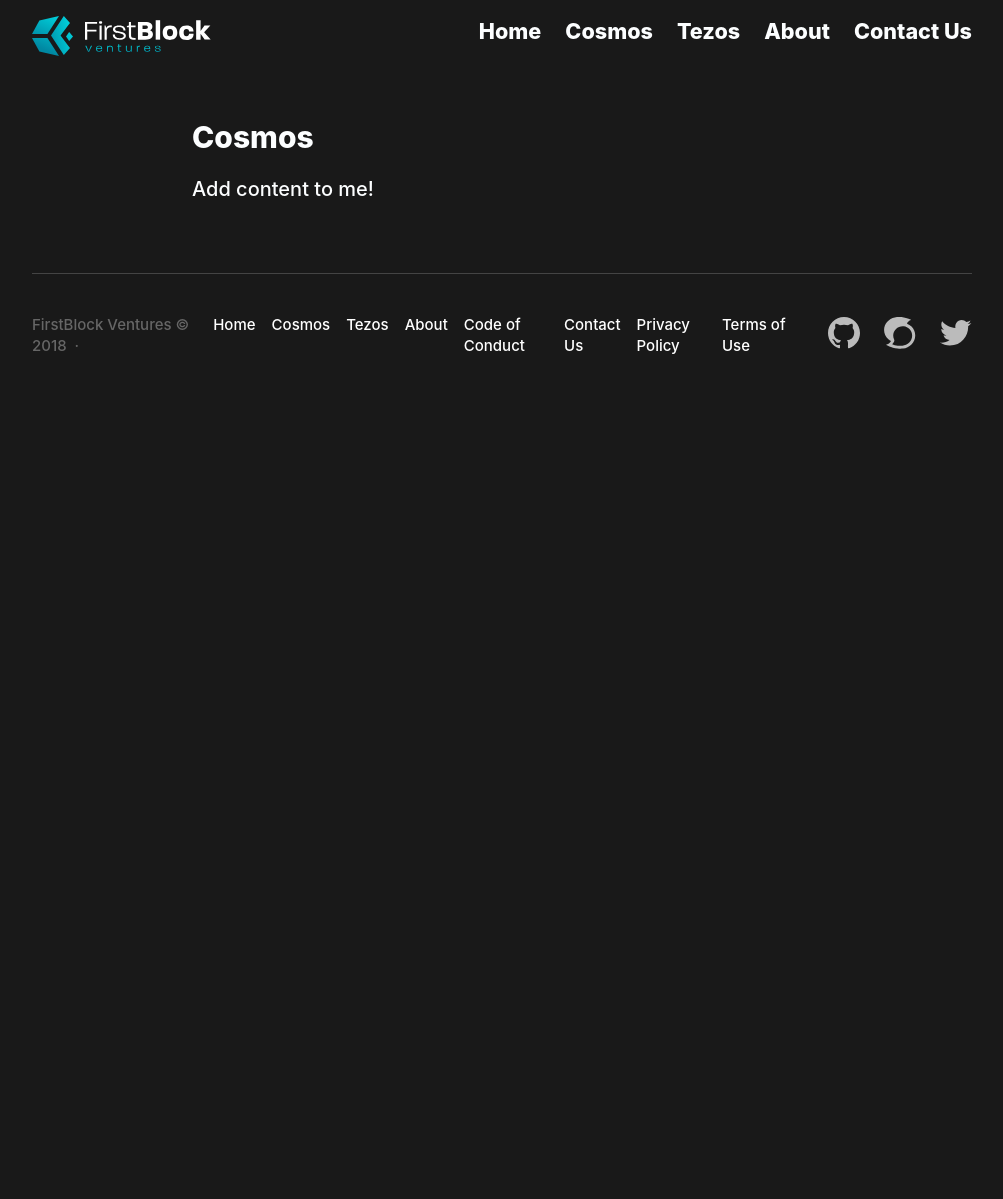
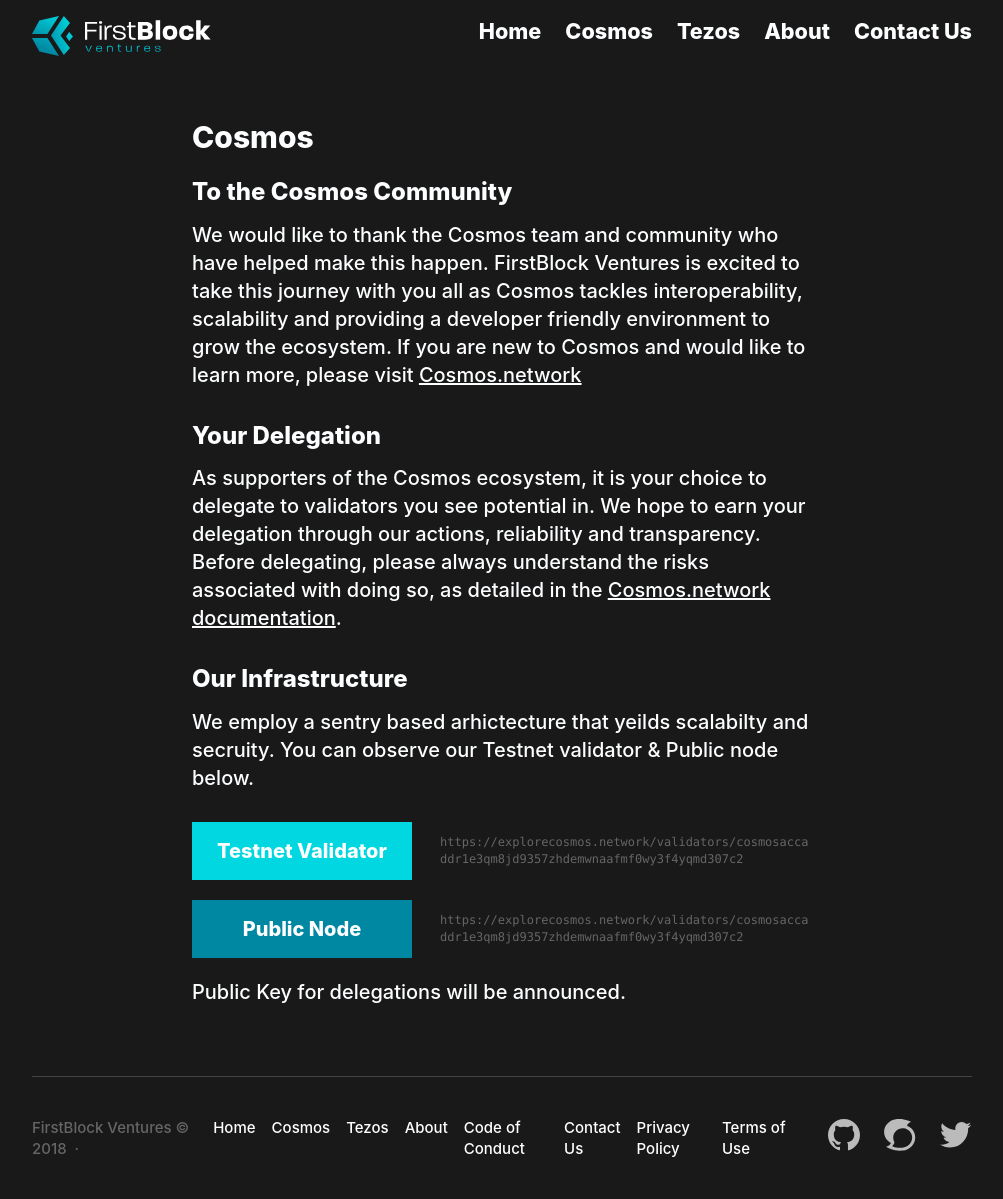
Before and after one commit to FirstBlock-CosmosVal/firstblock.io, a Jekyll site: the page built from cosmos.md, in a window 1280 px wide. Shown: the whole page, without its empty margins (138-1141 px from the left). Built offline with Jekyll 4.4.1, drawn with Linux system fonts in a browser that asks for light colours; before the commit the page ends 900 px from its top, so only the background shows below that.

Commit message:
Update cosmos.md

```diff
--- a/cosmos.md
+++ b/cosmos.md
@@ -5,4 +5,23 @@
 position: 1
 ---
 
-Add content to me!
+## To the Cosmos Community
+We would like to thank the Cosmos team and community who have helped make this happen. FirstBlock Ventures is excited to take this journey with you all as Cosmos tackles interoperability, scalability and providing a developer friendly environment to grow the ecosystem.  If you are new to Cosmos and would like to learn more, please visit [Cosmos.network](https://cosmos.network)
+
+## Your Delegation
+As supporters of the Cosmos ecosystem, it is your choice to delegate to validators you see potential in. We hope to earn your delegation through our actions, reliability and transparency. Before delegating, please always understand the risks associated with doing so, as detailed in the [Cosmos.network documentation](https://cosmos.network/docs/resources/delegator-faq.html#risks).
+
+## Our Infrastructure
+We employ a sentry based arhictecture that yeilds scalabilty and secruity.  You can observe our Testnet validator & Public node below.
+
+<div class="button-w-code">
+	<a href="https://explorecosmos.network/validators/cosmosaccaddr1e3qm8jd9357zhdemwnaafmf0wy3f4yqmd307c2" class="button" target="_blank">Testnet Validator</a>
+	<code><a href="https://explorecosmos.network/validators/cosmosvaladdr1lu4svk6agftvnu2h2mdkpq9mewd6rw6l6xv5r3"  target="_blank">https://explorecosmos.network/validators/cosmosaccaddr1e3qm8jd9357zhdemwnaafmf0wy3f4yqmd307c2</a></code>
+</div>
+
+<div class="button-w-code">
+	<a href="https://explorecosmos.network/validators/cosmosvaladdr1lu4svk6agftvnu2h2mdkpq9mewd6rw6l6xv5r3" class="button dark"  target="_blank">Public Node</a>
+	<code><a href="https://explorecosmos.network/validators/cosmosaccaddr1e3qm8jd9357zhdemwnaafmf0wy3f4yqmd307c2"  target="_blank">https://explorecosmos.network/validators/cosmosaccaddr1e3qm8jd9357zhdemwnaafmf0wy3f4yqmd307c2</a></code>
+</div>
+
+Public Key for delegations will be announced.
```
